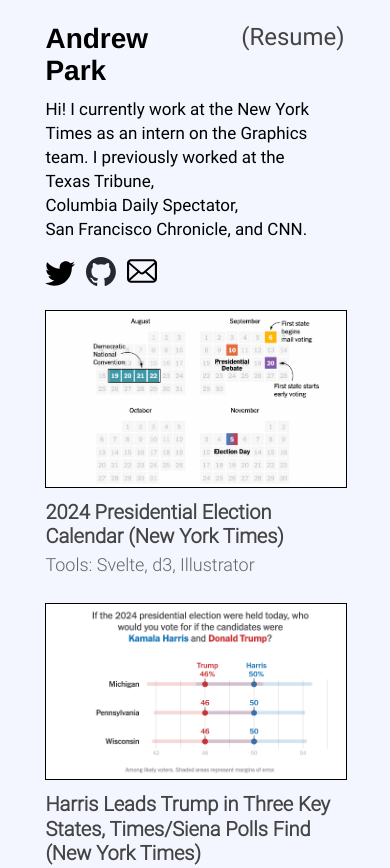
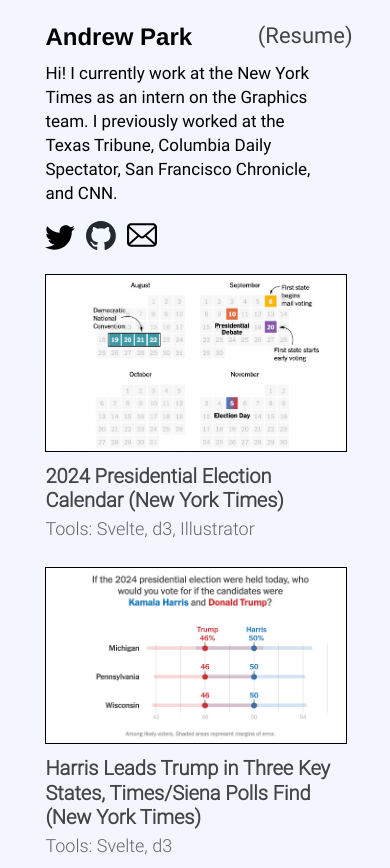
Before and after one commit to apark2020/apark2020.github.io, a plain HTML site: page index.html in a window 390 px wide. Shown: the top 868 px of the page. Drawn offline with Linux system fonts and the light colour scheme.

Commit message:
handle mobile displays

```diff
--- a/styles/style.css
+++ b/styles/style.css
@@ -20,7 +20,7 @@ a{
 }
 .header{
     display:grid;
-    grid-template-columns: auto 50%;
+    grid-template-columns: auto 30%;
     width: 80%;
     margin-left:auto;
     margin-right:auto;
@@ -137,19 +137,6 @@ a:hover{
     }
 }
 
-@media screen and (max-width:425px){
-    .intro p{
-        font-size:17px;
-        line-height:1.5rem;
-    }
-    .grid-cont{
-        grid-row-gap:8px;
-    }
-}
-.trophy-link{
-    text-decoration:none !important;
-    margin-left:5px;
-}
 .intro span{
     text-wrap: nowrap;
 }
@@ -166,3 +153,33 @@ a:hover{
     text-align:left;
     margin-bottom: 0;
 }
+
+@media screen and (max-width:425px){
+    .intro p{
+        font-size:17px;
+        line-height:1.5rem;
+    }
+    .grid-cont{
+        grid-row-gap:8px;
+    }
+
+    .header-name{
+        font-size: 24px;
+    }
+
+    .header-resume{
+        font-size: 22px;
+    }
+}
+.trophy-link{
+    text-decoration:none !important;
+    margin-left:5px;
+}
+
+.intro span{
+    text-wrap: wrap;
+}
+
+.grid-item span{
+    text-wrap: wrap;
+}
```
Also changed, not shown: 1 other file.
